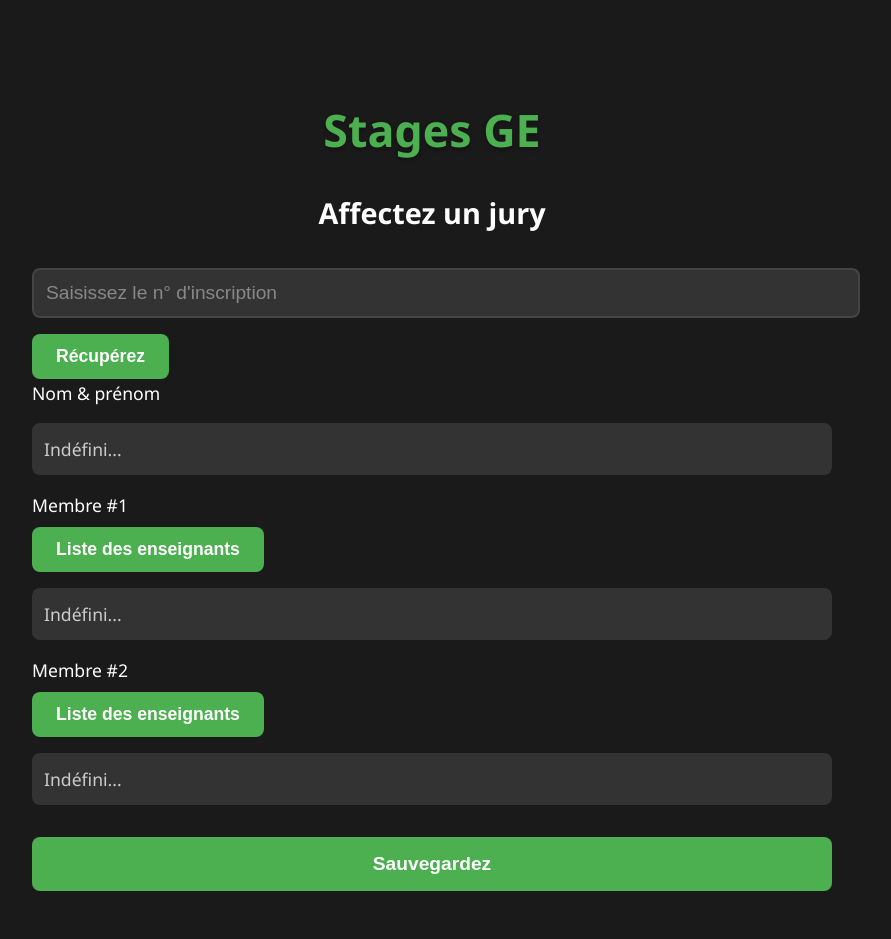
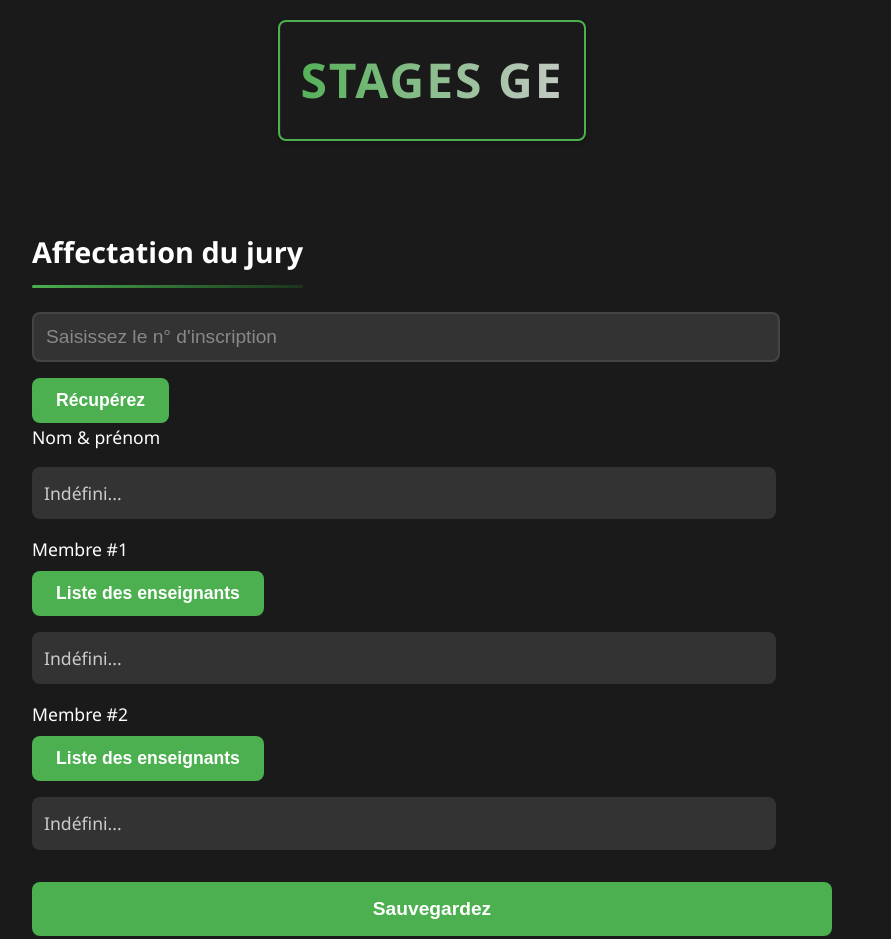
Before and after one commit to a-mhamdi/affectation-jury, a website built with webpack: page public/index.html in a window 1280 px wide. Shown: the whole page, without its empty margins (208-1099 px from the left). Built offline with nearby package versions, Linux system fonts and the light colour scheme.

Commit message:
new updates

```diff
--- a/ecosystem.config.js
+++ b/ecosystem.config.js
@@ -1,6 +1,6 @@
 module.exports = {
   apps : [{
-    name   : "Affectation Jury",
-    script : "./server.js"
+    name   : "Jury",
+    script : "server.js"
   }]
 }
--- a/package.json
+++ b/package.json
@@ -1,4 +1,6 @@
 {
+  "name": "Jury",
+  "version": "1.0.0",
   "dependencies": {
     "body-parser": "^1.20.3",
     "dotenv": "^16.4.5",
--- a/public/css/design.css
+++ b/public/css/design.css
@@ -18,6 +18,43 @@ body {
     padding: 0;
     line-height: 1.6;
     font-size: 16px;
+    user-select: none;
+}
+
+h1 {
+    font-size: 3rem;
+    color: var(--text-color);
+    text-align: center;
+    background: linear-gradient(90deg, var(--primary-color), var(--text-secondary));
+    -webkit-background-clip: text;
+    -webkit-text-fill-color: transparent;
+    padding: 20px;
+    border: 2px solid var(--primary-color);
+    border-radius: var(--border-radius);
+    box-shadow: var(--box-shadow);
+    text-transform: uppercase;
+    letter-spacing: 2px;
+    position: relative;
+    overflow: hidden;
+    margin: 20px auto;
+    width: fit-content;
+}
+
+h1::before {
+    content: '';
+    position: absolute;
+    top: 0;
+    left: 0;
+    width: 200%;
+    height: 100%;
+    background: linear-gradient(120deg, rgba(0, 0, 0, 0.1), rgba(255, 255, 255, 0.1));
+    transform: translateX(-100%);
+    transition: transform 0.5s ease-in-out;
+    pointer-events: none;
+}
+
+h1:hover::before {
+    transform: translateX(0);
 }
 
 .container {
@@ -33,19 +70,33 @@ body {
     box-shadow: var(--box-shadow);
 }
 
-.fancy-title {
-    color: var(--primary-color);
-    text-align: center;
-    margin-bottom: 0.5rem;
-    font-size: 2.8rem;
-    text-shadow: 0 2px 4px rgba(0, 0, 0, 0.3);
+/* Enhanced h2 styling */
+h2 {
+    font-size: 1.8rem;
+    color: var(--text-color);
+    position: relative;
+    padding-bottom: 0.8rem;
+    margin: 1.5rem 0;
+    font-weight: 600;
+    display: inline-block;
+    text-shadow: 1px 1px 1px rgba(0, 0, 0, 0.05);
 }
 
-h2 {
-    color: var(--text-color);
-    text-align: center;
-    margin-bottom: 2rem;
-    font-size: 1.8rem;
+h2::after {
+    content: '';
+    position: absolute;
+    bottom: 0;
+    left: 0;
+    width: 100%;
+    height: 3px;
+    background: linear-gradient(to right, var(--primary-color) 0%, rgba(22, 160, 40, 0.2) 100%);
+    border-radius: 2px;
+    transition: width 0.3s ease;
+    animation: underlineAppear 0.8s ease-out forwards;
+}
+
+h2:hover::after {
+    width: 70%;
 }
 
 label {
@@ -58,7 +109,7 @@ label {
 input[type="password"],
 input[type="text"],
 .dynamic-input {
-    width: 100%;
+    width: 90%;
     padding: 0.75rem;
     margin-bottom: 1rem;
     background-color: var(--input-background);
@@ -132,6 +183,7 @@ button:hover {
 }
 
 .dynamic-label {
+    width: 90%;
     margin: 1rem 0;
     padding: 0.75rem;
     background: var(--input-background);
@@ -182,6 +234,24 @@ button:focus {
         padding: 1rem;
     }
 
+    .fancy-title {
+        font-size: 2rem;
+    }
+
+    .fancy-title::before,
+    .fancy-title::after {
+        width: 80px;
+    }
+
+    h2 {
+        font-size: 1.5rem;
+        padding-bottom: 0.6rem;
+    }
+
+    h2::after {
+        height: 2px;
+    }
+
     .radio-group {
         flex-direction: column;
         gap: 1rem;
--- a/public/index.html
+++ b/public/index.html
@@ -10,14 +10,12 @@
 
 <body>
 
+    <h1>Stages GE</h1>
     <div class="container">
-        <h1 class="fancy-title">Stages GE</h1>
-        <h2>Affectez un jury</h2>
-
+        <h2>Affectation du jury</h2>
         <input type="text" id="searchIdentifiant" placeholder="Saisissez le n° d'inscription">
         <button id="searchButton">Récupérez</button>
         <div class="result" id="result"></div>
-
         <label class="lbl">Nom & prénom</label>
         <div id="etudiant" class="dynamic-label">Indéfini...</div>
 
--- a/public/js/script.js
+++ b/public/js/script.js
@@ -17,13 +17,13 @@ document.querySelector('#saveJury2').addEventListener('click',
     function (event) { saveJury(2, event); });
 
 document.getElementById('searchButton').addEventListener('click', function () {
+
     const searchIdentifiant = document.getElementById('searchIdentifiant').value;
 
     fetch(`/api/data?identifiant=${encodeURIComponent(searchIdentifiant)}`)
         .then(response => response.json())
         .then(data => {
             const resultDiv = document.getElementById('result');
-            // const nature = document.querySelector('input[name="nature"]:checked');
 
             if (data.length > 0) {
                 resultDiv.innerHTML = '';
--- a/server.js
+++ b/server.js
@@ -71,8 +71,9 @@ app.put('/api/data/:id', async (req, res) => {
   }
 });
 
-/* ----- END ----- */
 // Start the server
 app.listen(PORT, HOSTNAME, () => {
   console.log(`Server is running on http://${HOSTNAME}:${PORT}`);
 });
+
+/* ----- END ----- */
```
